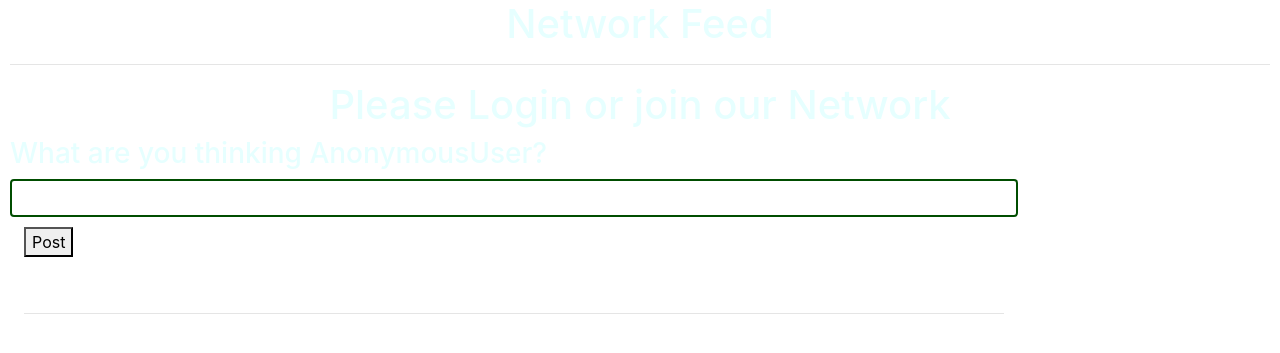
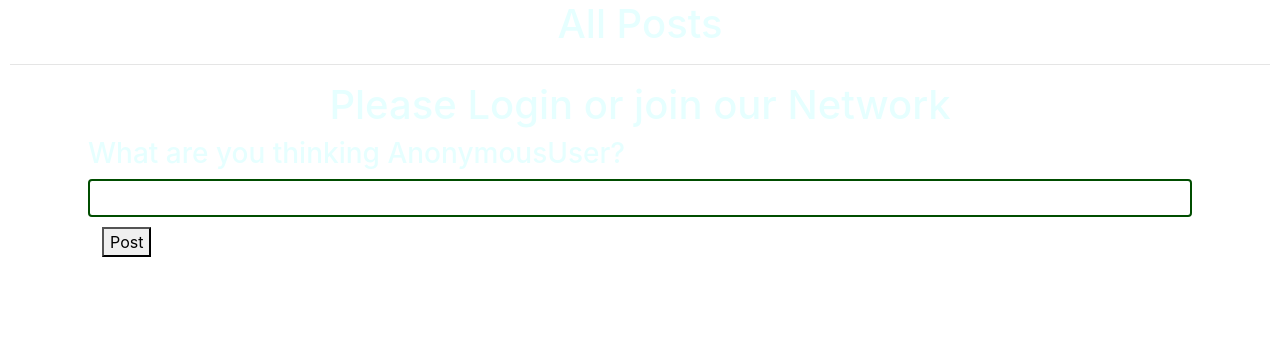
Before and after one commit to gracebcorrea/Project4, a Django app: page / in a window 1280 px wide. Shown: the part 90-443 px from the top of the page. Run offline with Django 3.2, Linux system fonts and the light colour scheme; some libraries are stand-ins or nearby versions.

Commit message:
Update index.html

```diff
--- a/network/templates/network/index.html
+++ b/network/templates/network/index.html
@@ -1,24 +1,23 @@
 {% extends "network/layout.html" %}
 
 {% block body %}
-  <h1>Network Feed</h1>
+  <h1>All Posts</h1>
   <hr>
   <h1>{{Message}}</h1>
-  <div class="form-group" >
-    <div>
+
+  <div class="container" style="width:90%;">
       <h3>What are you thinking  {{request.user}}?</h3>
-      <form class="form-control" method="post" style="border: 2px solid #004d00 ;width:80%;">
+      <form class="form-control" method="post" style="border: 2px solid #004d00 ;">
           {% csrf_token %}
           <br>
-          <p>   {{ NewPostForm }}</p>
+          <p>  {{ NewPostForm }} </p>
           <p><button type="Submit" id="newpost" name="newpost">Post</button></p>
           <br>
-          <hr>
       </form>
   </div>
   {% if AllPosts|length > 0 %}
       {% for A in AllPosts %}
-              <div class="container" style=width:90%">
+          <div class="container" style="width:90%; position:relative; top:100px;">
               <div class="row"  width="1700px">
                   <div class="col-lg-3">
                       <p>   {{A.username}}  </p>
@@ -28,7 +27,6 @@
                       </div>
                       <div class="col-lg-4">
                            <p> {{A.Post}} </p>
-
                       </div>
                       <div class="col-lg-3">
                              <p> {{A.Date}} </p>
@@ -43,5 +41,5 @@
               <hr>
       {% endfor %}
   {% endif %}
-  </div>
+
   {% endblock %}
```
Lines whose indentation alone changed are shown as unchanged.
